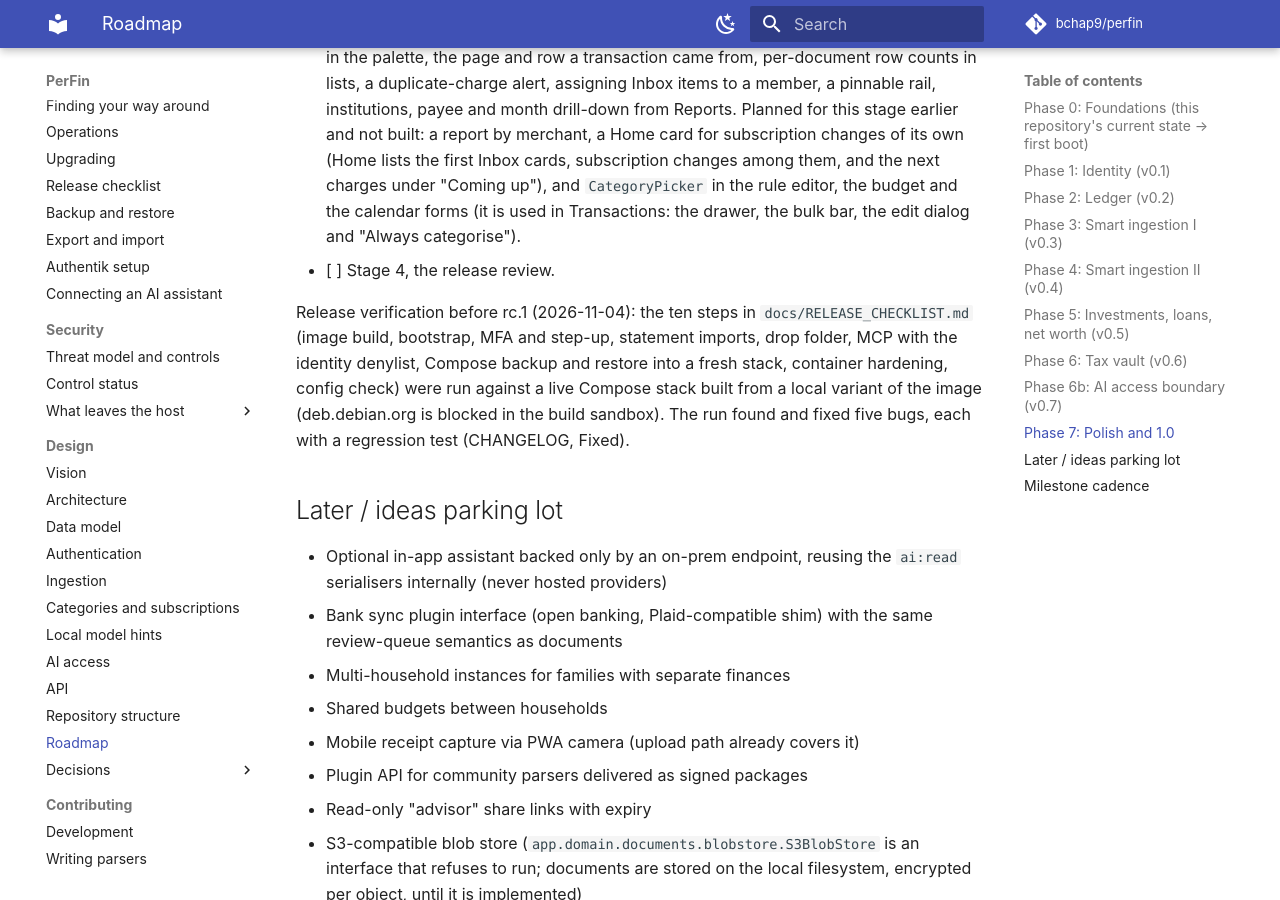
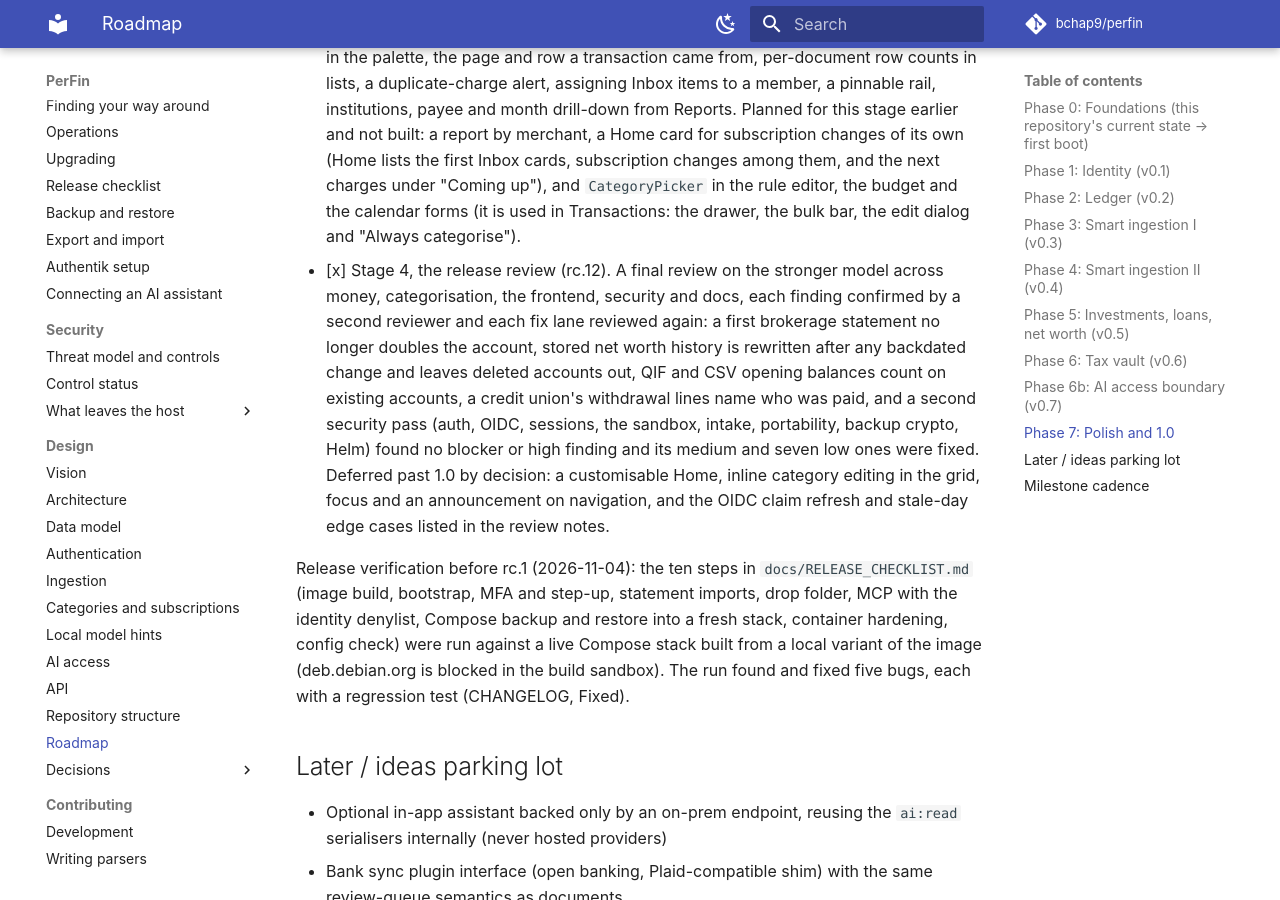
Before and after one commit to Bchap9/PerFin, an MkDocs documentation site: the page built from docs/ROADMAP.md, in a window 1280 px wide and 900 px high, scrolled down 10439 px. Built offline with MkDocs 1.6.1 and Material for MkDocs 9.7.7, drawn with Linux system fonts in a browser that asks for light colours; comment, search, counter and statistics services are not loaded.

Commit message:
chore(release): 1.0.0-rc.12
Co-Authored-By: Claude Opus 5.5 <noreply@anthropic.com>
Claude-Session: https://claude.ai/code/session_01HRK1FXsJCfeh3aUokzUEVJ

```diff
--- a/docs/ROADMAP.md
+++ b/docs/ROADMAP.md
@@ -440,7 +440,20 @@ The road from the release candidates to `v1.0.0` (owner's decision,
       editor, the budget and the calendar forms (it is used in
       Transactions: the drawer, the bulk bar, the edit dialog and "Always
       categorise").
-- [ ] Stage 4, the release review.
+- [x] Stage 4, the release review (rc.12). A final review on the
+      stronger model across money, categorisation, the frontend, security
+      and docs, each finding confirmed by a second reviewer and each fix
+      lane reviewed again: a first brokerage statement no longer doubles
+      the account, stored net worth history is rewritten after any
+      backdated change and leaves deleted accounts out, QIF and CSV
+      opening balances count on existing accounts, a credit union's
+      withdrawal lines name who was paid, and a second security pass
+      (auth, OIDC, sessions, the sandbox, intake, portability, backup
+      crypto, Helm) found no blocker or high finding and its medium and
+      seven low ones were fixed. Deferred past 1.0 by decision: a
+      customisable Home, inline category editing in the grid, focus and an
+      announcement on navigation, and the OIDC claim refresh and stale-day
+      edge cases listed in the review notes.
 
 Release verification before rc.1 (2026-11-04): the ten steps in
 `docs/RELEASE_CHECKLIST.md` (image build, bootstrap, MFA and step-up,
```
Also changed, not shown: CHANGELOG.md (+24 -12 lines), README.md (+1 -1 lines), docs/UPGRADING.md (+1 -1 lines), 7 other files.
